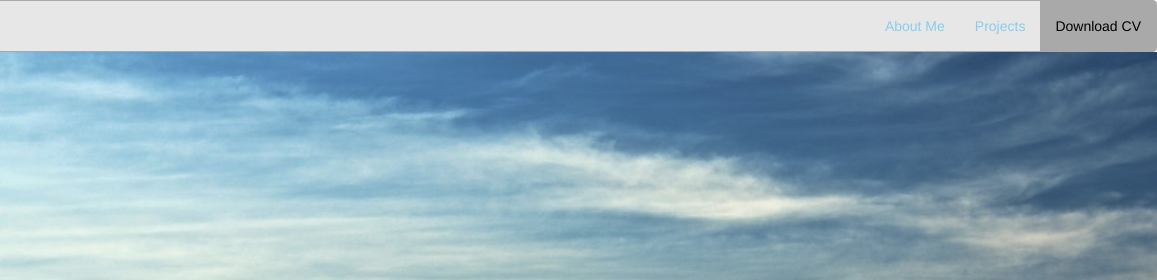
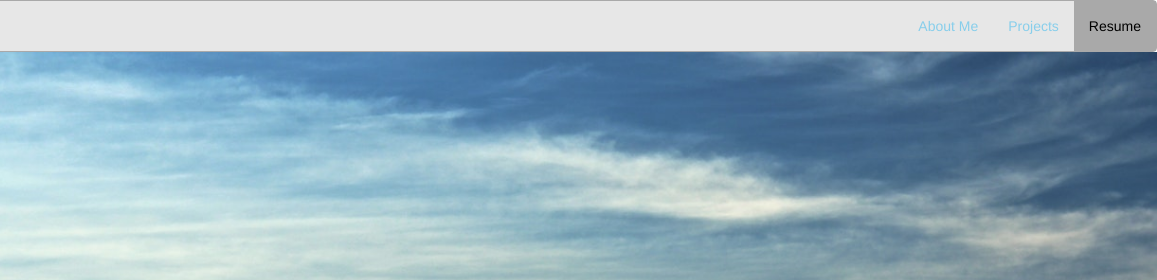
Before and after one commit to KevTango/old-website, a plain HTML site: page index.html in a window 1280 px wide. Shown: the top 280 px of the page, 123-1280 px from the left. Drawn offline with nearby package versions, Linux system fonts and the light colour scheme.

Commit message:
Update index.html

```diff
--- a/index.html
+++ b/index.html
@@ -245,7 +245,7 @@ p {
     <ul class="nav navbar-nav navbar-right">
 		<li><a href="#about-me">About Me</a></li>
 		<li><a href="#projects">Projects</a></li>
-		<li class="active"><a href="WebsiteCV.pdf">Download CV</a></li>
+		<li class="active"><a href="Kevin Tang Resume.pdf">Resume</a></li>
     </ul>
   </div>
 </nav>
```
